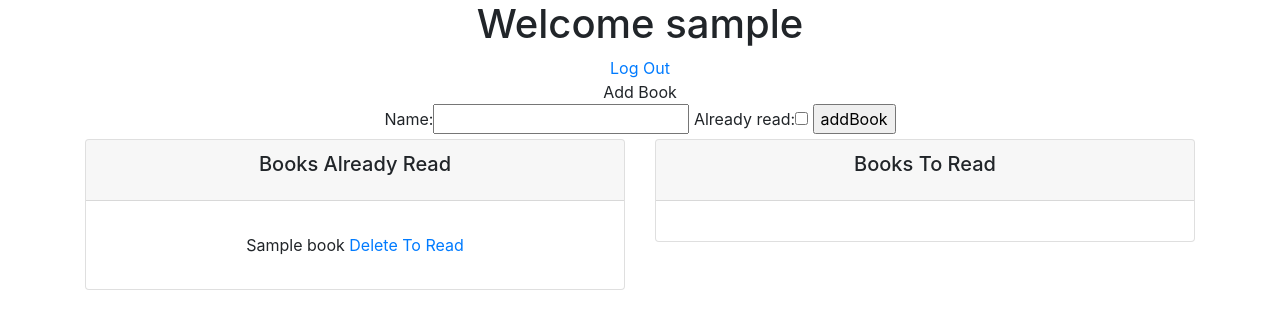
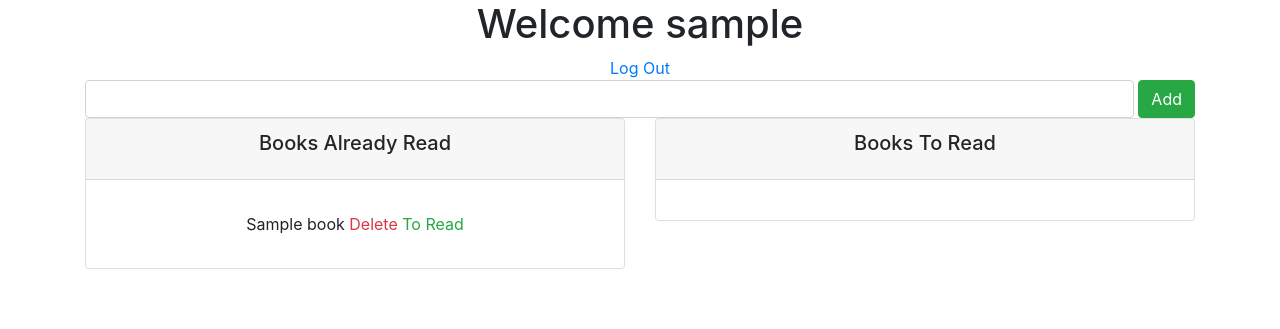
Before and after one commit to NehanSikder/ReadingTracker, a Django app: page / in a window 1280 px wide. Shown: the top 329 px of the page. Run offline with Django 3.2, Linux system fonts and the light colour scheme; a user stored in the database is signed in; tables that the repository leaves empty hold one stand-in row (values such as "Sample post"); some libraries are stand-ins or nearby versions.

Commit message:
Fixed css for adding book

```diff
--- a/tracker/forms.py
+++ b/tracker/forms.py
@@ -3,6 +3,9 @@ from .models import Book
 
 class BookForm(forms.ModelForm):
 
+	name = forms.CharField(max_length=100 , widget=forms.TextInput(attrs={'class': "form-control mr-1"}))
+
+
 	class Meta:
 		model = Book
 		exclude = ['user']
--- a/tracker/templates/tracker/index.html
+++ b/tracker/templates/tracker/index.html
@@ -3,16 +3,13 @@
 {% block content %}
 	<h1 id="welcome-message">Welcome {{ username }}</h1>
 	<a href="/accounts/logout/">Log Out</a>
-	<div class="row">
-	    <div class="col-sm">
-	    	Add Book
-	    	<form action="{% url 'tracker:addBook' %}" method="post">
-			{% csrf_token %}
-			{{ form }}
-			<input type="submit" id="add_book_btn" value="addBook">
+    	<form action="{% url 'tracker:addBook' %}" method="post">
+    		 <div class="d-flex">
+		    	{% csrf_token %}
+		        {{ form.name }}
+				<input type="submit" id="add_book_btn" class="btn btn-success" value="Add">
+		    </div>
 		</form>
-	    </div>
-	</div>
 	<div class="row">
 	    <div class="col-sm">
 	    	<div class="card">
@@ -27,8 +24,8 @@
 						    	{% if book.already_read %}
 						        	<li class="list-group-item">
 						        		{{ book.name }}
-						        		<a href="deleteBook/{{ book.id }}">Delete</a>
-						        		<a href="moveBook/{{ book.id }}">To Read</a>
+						        		<a class="text-danger" href="deleteBook/{{ book.id }}">Delete</a>
+						        		<a class="text-success" href="moveBook/{{ book.id }}">To Read</a>
 						        	</li>
 						    	{% endif %}
 						    {% endfor %}
@@ -52,8 +49,8 @@
 						    {% for book in book_list %}
 						    	{% if book.already_read == False %}
 						        	<li class="list-group-item">{{ book.name }}
-						        		<a href="deleteBook/{{ book.id }}">Delete</a>
-					        			<a href="moveBook/{{ book.id }}">Already Read</a>
+						        		<a class="text-danger" href="deleteBook/{{ book.id }}">Delete</a>
+					        			<a class="text-success" href="moveBook/{{ book.id }}">Completed Reading</a>
 						        	</li>
 						    	{% endif %}
 						    {% endfor %}
--- a/tracker/views.py
+++ b/tracker/views.py
@@ -37,10 +37,8 @@ def deleteBook(request,pk):
 	return redirect('tracker:index')
 
 def moveBook(request,pk):
-	print(pk)
 	book = Book.objects.get(pk=pk)
 	book.already_read = not book.already_read
-	print(book)
 	book.save()
 	return redirect('tracker:index')
 
```
